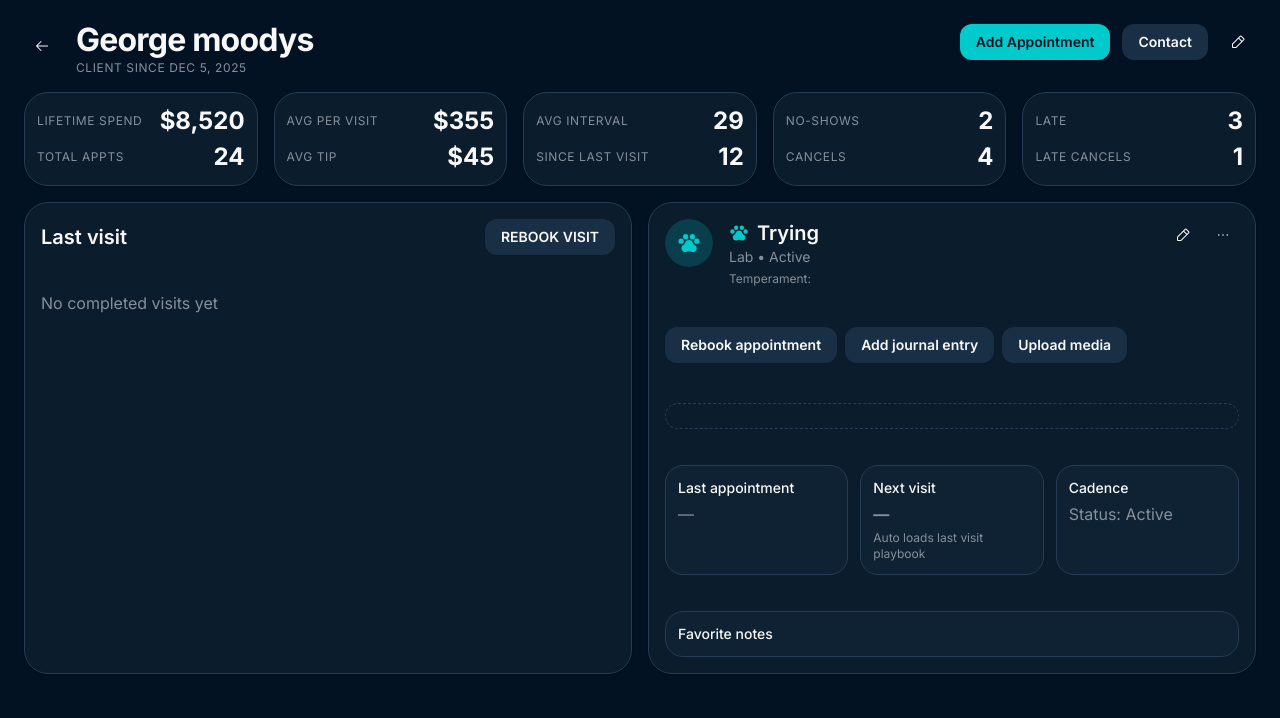
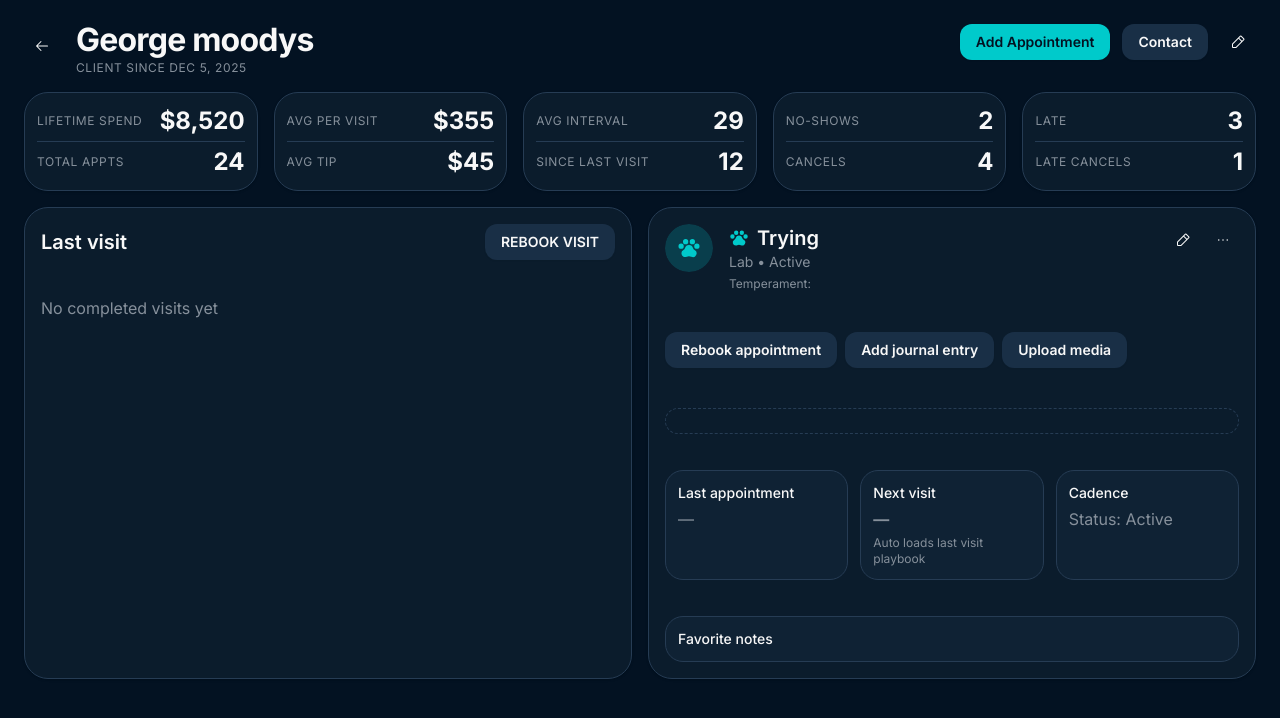
Before and after one commit to JimmysRanch/126, a React (Vite) app: page / in a window 1280 px wide. Shown: the top 718 px of the page. Built offline with nearby package versions, Linux system fonts and the light colour scheme.

Commit message:
Generated by Spark: Add divider lines between stat rows

```diff
--- a/src/components/StatWidget.tsx
+++ b/src/components/StatWidget.tsx
@@ -27,8 +27,8 @@ export function StatWidget({
       >
         <div className="space-y-1">
           {stats.map((stat, index) => (
+            <div key={stat.label}>
               <motion.div
-              key={stat.label}
                 className="flex items-center justify-between"
                 initial={{ opacity: 0, x: -10 }}
                 animate={{ opacity: 1, x: 0 }}
@@ -51,6 +51,10 @@ export function StatWidget({
                   {stat.value}
                 </motion.p>
               </motion.div>
+              {index < stats.length - 1 && (
+                <div className="h-px bg-border my-1" />
+              )}
+            </div>
           ))}
         </div>
       </Card>
```
Lines whose indentation alone changed are shown as unchanged.
